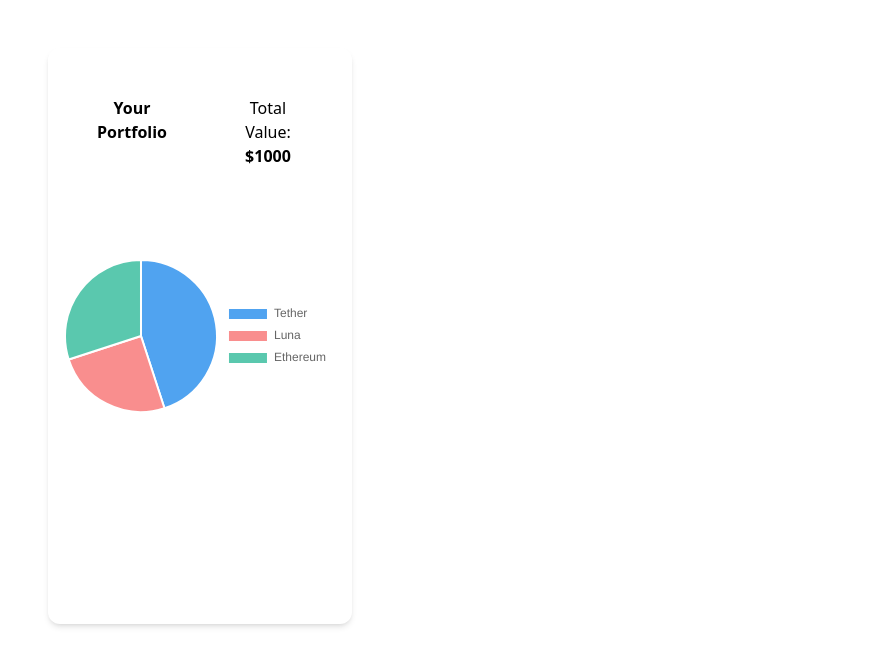
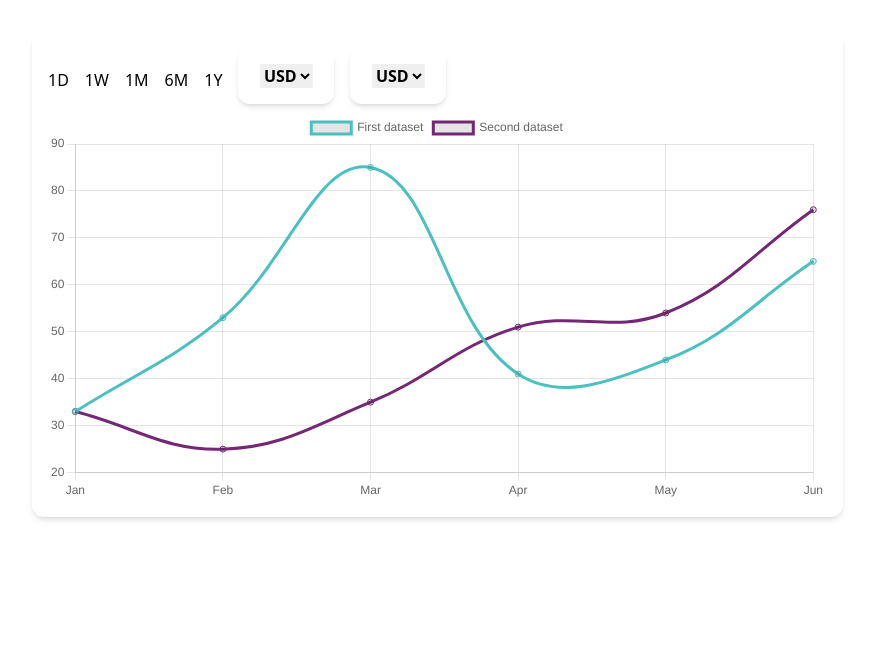
Before and after one commit to Kaustubh-Dengle/crypto-dashboard, a React (Vite) app: page / in a window 1280 px wide. Shown: the top 666 px of the page, without its empty margins (0-874 px from the left). Built offline with nearby package versions, Linux system fonts and the light colour scheme.

Commit message:
Chart component changes and UI added

```diff
--- a/src/App.jsx
+++ b/src/App.jsx
@@ -1,5 +1,5 @@
 import "./App.css";
-import Portfolio from "./components/Portfolio";
+import LineChart from "./components/LineChart";
 
 
 function App() {
@@ -21,7 +21,7 @@ function App() {
   //       </div>
   //     </>
   //   );
-  return <><Portfolio /></>;
+  return <><LineChart /></>;
 }
 
 export default App;
--- a/src/components/LineChart.jsx
+++ b/src/components/LineChart.jsx
@@ -1,3 +1,65 @@
-export default function LineChart(){
-    return <></>
+import { Line } from "react-chartjs-2";
+import {
+  Chart,
+  LineElement,
+  PointElement,
+  CategoryScale,
+  LinearScale,
+  Tooltip,
+  Legend,
+} from "chart.js";
+import DropDown from "./UI/DropDown";
+
+Chart.register(
+  LineElement,
+  PointElement,
+  CategoryScale,
+  LinearScale,
+  Tooltip,
+  Legend
+);
+
+export default function LineChart() {
+  const data = {
+    labels: ["Jan", "Feb", "Mar", "Apr", "May", "Jun"],
+    datasets: [
+      {
+        label: "First dataset",
+        data: [33, 53, 85, 41, 44, 65],
+        fill: false,
+        borderColor: "rgba(75,192,192,1)",
+        tension: 0.4,
+      },
+      {
+        label: "Second dataset",
+        data: [33, 25, 35, 51, 54, 76],
+        fill: false,
+        borderColor: "#742774",
+        tension: 0.4,
+      },
+    ],
+  };
+  const options = {};
+
+  return (
+    <>
+      <div className="w-2/3 p-4 rounded-xl shadow-md">
+        <div className="flex gap-4">
+          <button className="">1D</button>
+          <button>1W</button>
+          <button>1M</button>
+          <button>6M</button>
+          <button>1Y</button>
+          <div className="flex justify-items-end gap-4">
+            <DropDown />
+            <DropDown />
+          </div>
+        </div>
+
+        <div>
+          <Line data={data} options={options} />
+        </div>
+      </div>
+    </>
+  );
 }
```
